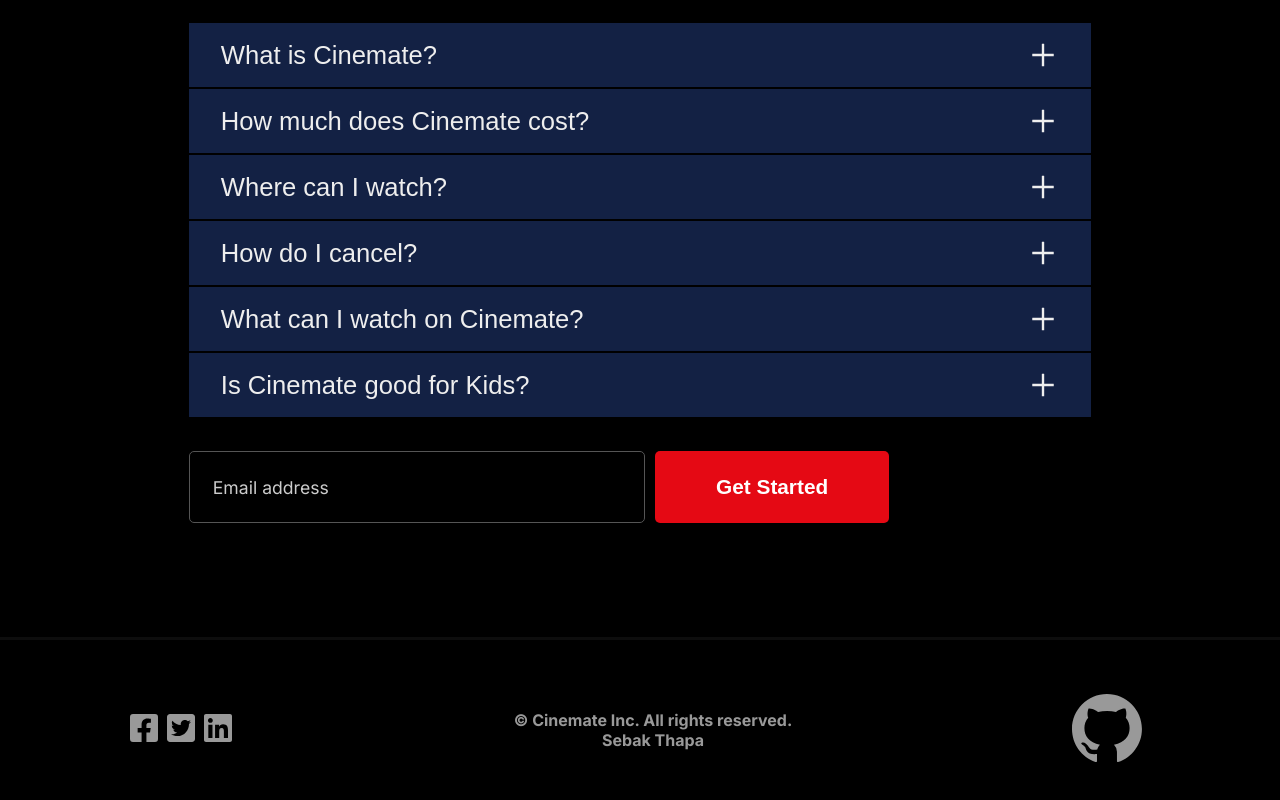
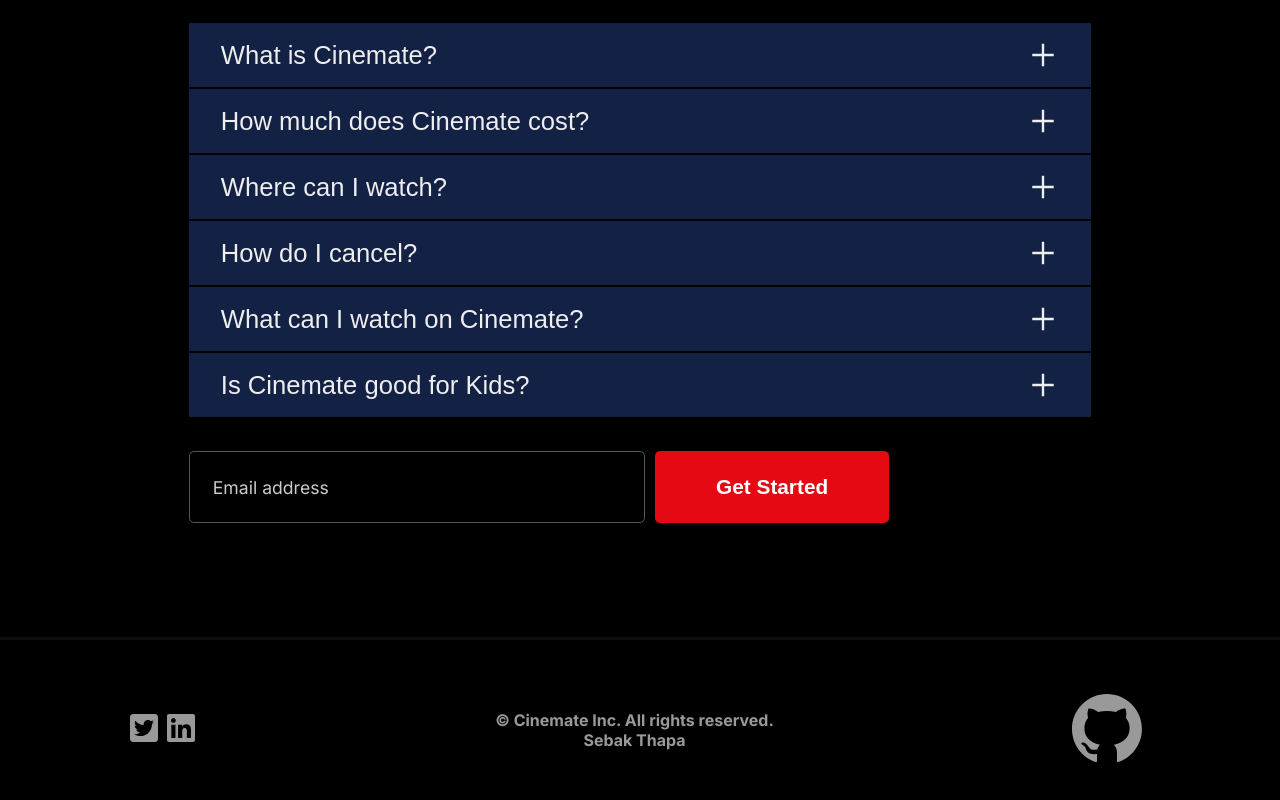
Before and after one commit to sebakthapa/cinemate, a Next.js app: page / in a window 1280 px wide. Shown: the part 2243-3043 px from the top of the page. Built offline with nearby package versions, Linux system fonts and the light colour scheme.

Commit message:
removed facebook link from footer

```diff
--- a/src/components/Footer.jsx
+++ b/src/components/Footer.jsx
@@ -1,5 +1,5 @@
 import React from 'react';
-import { FaFacebookSquare, FaLinkedin, FaTwitterSquare } from 'react-icons/fa';
+import { FaLinkedin, FaTwitterSquare } from 'react-icons/fa';
 import { AiFillGithub } from 'react-icons/ai';
 import styles from './css/footer.module.css';
 import { websiteName } from '@/lib';
@@ -8,13 +8,13 @@
   return (
     <div className={styles.footer}>
       <div className={styles.footer__left}>
-        <a target='_blank' href='https://www.facebook.com/sebak.thapa.7'>
-          <FaFacebookSquare />
-        </a>
         <a target='_blank' href='https://twitter.com/Sebakthapa'>
           <FaTwitterSquare />
         </a>
-        <a target='_blank' href='https://www.linkedin.com/in/sebak-thapa-a2b863201/'>
+        <a
+          target='_blank'
+          href='https://www.linkedin.com/in/sebak-thapa-a2b863201/'
+        >
           <FaLinkedin />
         </a>
       </div>
```
